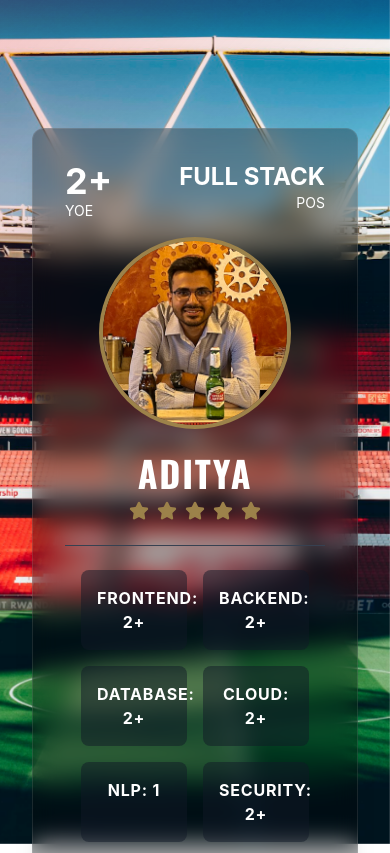
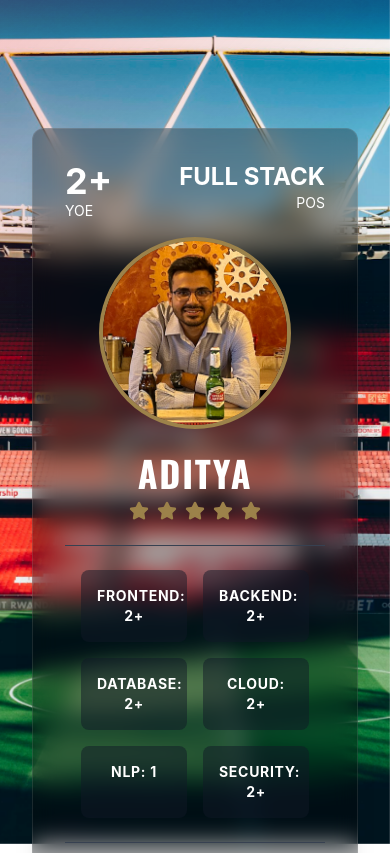
Before and after one commit to AdityaChaudhary9501/portfolio, a React (Vite) app: page / in a window 390 px wide. Shown: the top 853 px of the page. Built offline with nearby package versions, Linux system fonts and the light colour scheme.

Commit message:
Reduce mobile font size to text-sm for better fit

```diff
--- a/src/components/PlayerCard.jsx
+++ b/src/components/PlayerCard.jsx
@@ -41,22 +41,22 @@ const PlayerCard = () => {
                 {/* Key Stats Summary */}
                 <div className="grid grid-cols-2 gap-4 border-t border-gray-700 pt-6 px-4">
                     <div className="bg-gray-900/50 p-4 rounded-lg">
-                        <div className="text-white font-bold tracking-wider text-base md:text-lg">FRONTEND: 2+</div>
+                        <div className="text-white font-bold tracking-wider text-sm md:text-lg">FRONTEND: 2+</div>
                     </div>
                     <div className="bg-gray-900/50 p-4 rounded-lg">
-                        <div className="text-white font-bold tracking-wider text-base md:text-lg">BACKEND: 2+</div>
+                        <div className="text-white font-bold tracking-wider text-sm md:text-lg">BACKEND: 2+</div>
                     </div>
                     <div className="bg-gray-900/50 p-4 rounded-lg">
-                        <div className="text-white font-bold tracking-wider text-base md:text-lg">DATABASE: 2+</div>
+                        <div className="text-white font-bold tracking-wider text-sm md:text-lg">DATABASE: 2+</div>
                     </div>
                     <div className="bg-gray-900/50 p-4 rounded-lg">
-                        <div className="text-white font-bold tracking-wider text-base md:text-lg">CLOUD: 2+</div>
+                        <div className="text-white font-bold tracking-wider text-sm md:text-lg">CLOUD: 2+</div>
                     </div>
                     <div className="bg-gray-900/50 p-4 rounded-lg">
-                        <div className="text-white font-bold tracking-wider text-base md:text-lg">NLP: 1</div>
+                        <div className="text-white font-bold tracking-wider text-sm md:text-lg">NLP: 1</div>
                     </div>
                     <div className="bg-gray-900/50 p-4 rounded-lg">
-                        <div className="text-white font-bold tracking-wider text-base md:text-lg">SECURITY: 2+</div>
+                        <div className="text-white font-bold tracking-wider text-sm md:text-lg">SECURITY: 2+</div>
                     </div>
                 </div>
 
```
